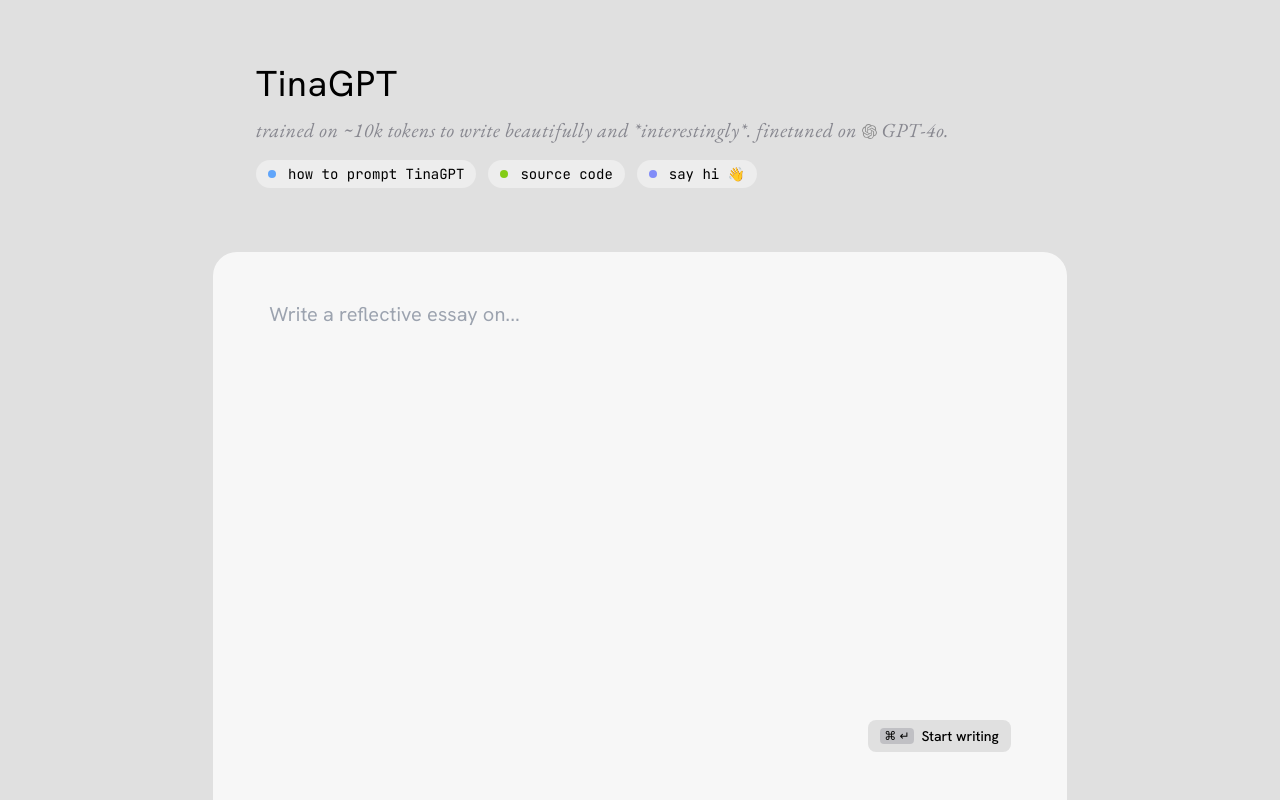
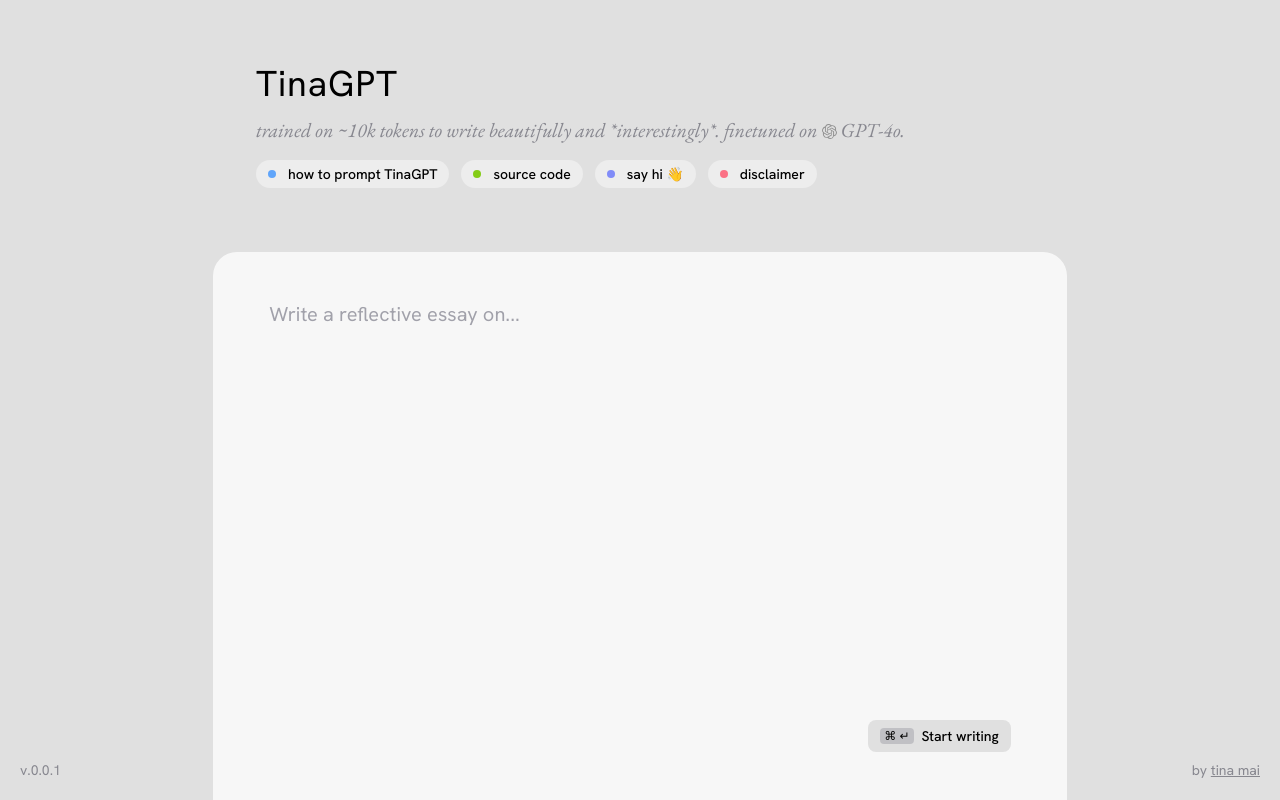
Before and after one commit to Tina-Mai/tinaGPT-website, a Next.js app: page / in a window 1280 px wide. Built offline with nearby package versions, Linux system fonts and the light colour scheme.

Commit message:
footer 🦶

```diff
--- a/src/app/page.tsx
+++ b/src/app/page.tsx
@@ -1,15 +1,14 @@
 "use client";
 import Header from "@/components/Header";
 import ChatPage from "@/components/ChatPage";
-import { motion } from "framer-motion";
+import Footer from "@/components/Footer";
 
 export default function Home() {
 	return (
 		<main className="vertical mx-auto min-h-screen justify-start overflow-hidden">
 			<Header />
-			{/* <motion.div initial={{ y: "100%" }} animate={{ y: 0 }} transition={{ type: "spring", damping: 20, stiffness: 100 }} className="flex-grow"> */}
 			<ChatPage />
-			{/* </motion.div> */}
+			<Footer />
 		</main>
 	);
 }
--- a/src/components/ChatPage.tsx
+++ b/src/components/ChatPage.tsx
@@ -1,6 +1,17 @@
+import { useState } from "react";
 import { motion } from "framer-motion";
 
 const ChatPage = () => {
+	const [input, setInput] = useState("");
+	const [canEdit, setCanEdit] = useState(true);
+
+	const onSubmit = () => {
+		if (input.trim().length === 0) return;
+		setCanEdit(false);
+
+		// call the api to get a response from OpenAI
+	};
+
 	return (
 		<motion.div
 			initial={{ y: "100%" }}
@@ -10,16 +21,18 @@
 		>
 			<div className="flex-grow vertical px-14 py-12 overflow-auto justify-between gap-5">
 				<textarea
-					className="bg-transparent text-xl focus:outline-none focus:ring-0 w-full resize-none overflow-hidden min-h-[1.5em]"
+					className="bg-transparent text-xl focus:outline-none focus:ring-0 w-full resize-none overflow-hidden min-h-[1.5em] placeholder-zinc-400"
 					placeholder="Write a reflective essay on..."
 					rows={1}
 					onInput={(e) => {
 						e.currentTarget.style.height = "auto";
 						e.currentTarget.style.height = e.currentTarget.scrollHeight + "px";
+						setInput(e.currentTarget.value);
 					}}
+					disabled={!canEdit}
 				></textarea>
-				<button className="group text-sm font-medium bg-background hover:bg-opacity-60 rounded-lg py-1.5 px-3 flex items-center gap-2 self-end w-fit">
-					<span className="text-xs font-normal bg-zinc-400 bg-opacity-50 group-hover:bg-opacity-30 rounded px-1 ">⌘ ↵</span> Start writing
+				<button className="text-sm font-medium bg-background hover:bg-opacity-60 hover:scale-105 transition-all duration-150 rounded-lg py-1.5 px-3 flex items-center gap-2 self-end w-fit">
+					<span className="text-xs font-normal bg-zinc-400 bg-opacity-50 rounded px-1 ">⌘ ↵</span> Start writing
 				</button>
 			</div>
 		</motion.div>
--- /dev/null
+++ b/src/components/Footer.tsx
@@ -0,0 +1,15 @@
+const Footer = () => {
+	return (
+		<div>
+			<p className="fixed bottom-3 left-3 text-sm text-zinc-500/80 p-2">v.0.0.1</p>
+			<p className="fixed bottom-3 right-3 text-sm text-zinc-500/80 p-2">
+				by{" "}
+				<a href="https://tinamai.xyz" target="_blank" className="text-zinc-500/80 hover:text-zinc-500 underline">
+					tina mai
+				</a>
+			</p>
+		</div>
+	);
+};
+
+export default Footer;
--- a/src/components/Header.tsx
+++ b/src/components/Header.tsx
@@ -6,7 +6,7 @@
 	return (
 		<header className="vertical py-16 w-3/5 mx-auto justify-start gap-3">
 			<h1 className="text-4xl tracking-wide">TinaGPT</h1>
-			<p className="text-xl text-zinc-500/80 font-serif italic tracking-wide pb-1">
+			<p className="text-xl text-zinc-500/80 font-serif italic pb-1">
 				trained on ~10k tokens to write beautifully and *interestingly*. finetuned on{" "}
 				<span className="inline-block items-center gap-2">
 					<Image src={openaiLogo} alt="GPT-4o" width={15} height={15} className="inline mb-1 opacity-35" /> GPT-4o.
@@ -16,6 +16,7 @@
 				<Tag text="how to prompt TinaGPT" bgColor="bg-blue-400" />
 				<Tag text="source code" bgColor="bg-lime-500" href="https://github.com/tina-mai/tinagpt" />
 				<Tag text="say hi 👋" bgColor="bg-indigo-400" href="https://x.com/t1namai" />
+				<Tag text="disclaimer" bgColor="bg-rose-400" />
 			</div>
 		</header>
 	);
--- a/src/components/HeaderButton.tsx
+++ b/src/components/HeaderButton.tsx
@@ -2,9 +2,9 @@
 
 const Tag = ({ text, bgColor, href = "/" }: { text: string; bgColor: string; href?: string }) => {
 	return (
-		<Link href={href} target="_blank" className="horizontal bg-white rounded-full px-3 py-1 w-fit center gap-3 bg-opacity-40 hover:bg-opacity-100">
+		<Link href={href} target="_blank" className="horizontal bg-white rounded-full px-3 py-1 w-fit center gap-3 bg-opacity-40 hover:bg-opacity-100 transition-all">
 			<div className={`size-2 ${bgColor} rounded-full`} />
-			<p className="text-sm font-mono">{text}</p>
+			<p className="text-sm font-medium">{text}</p>
 		</Link>
 	);
 };
```
